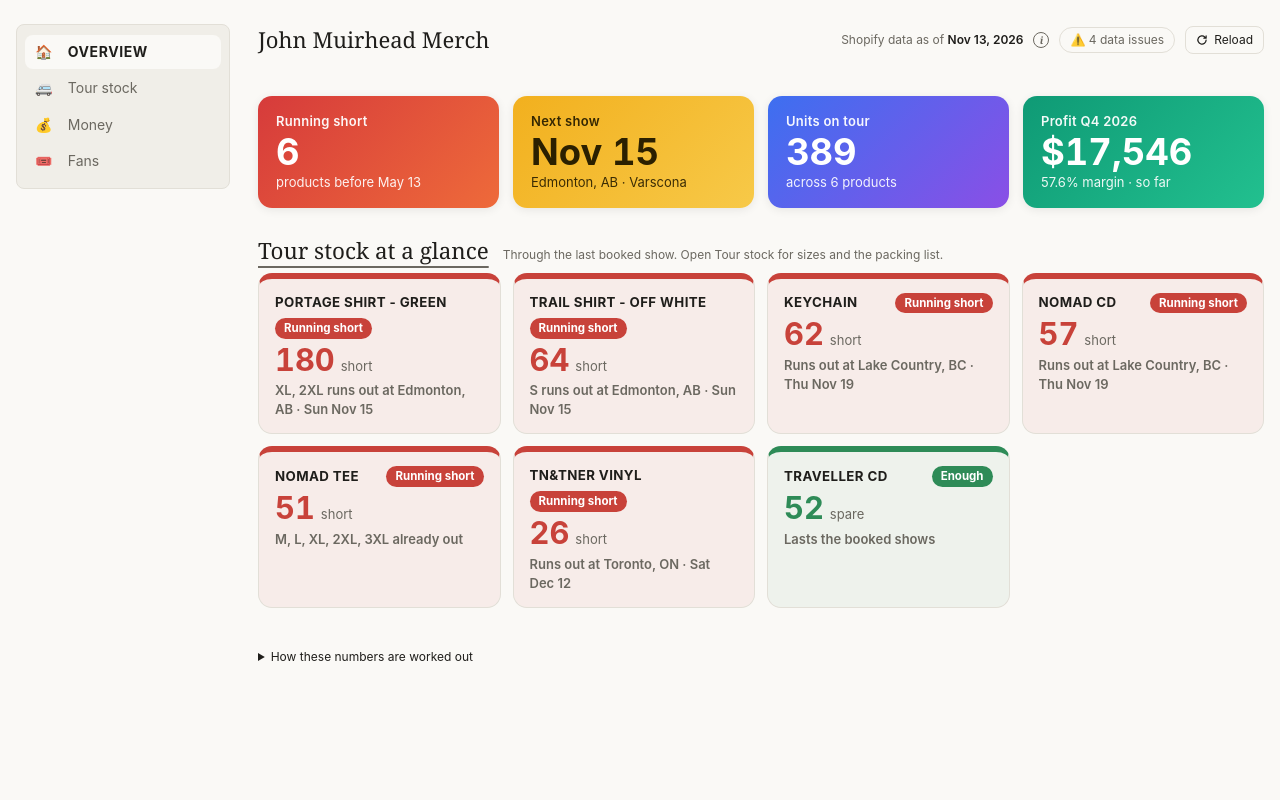
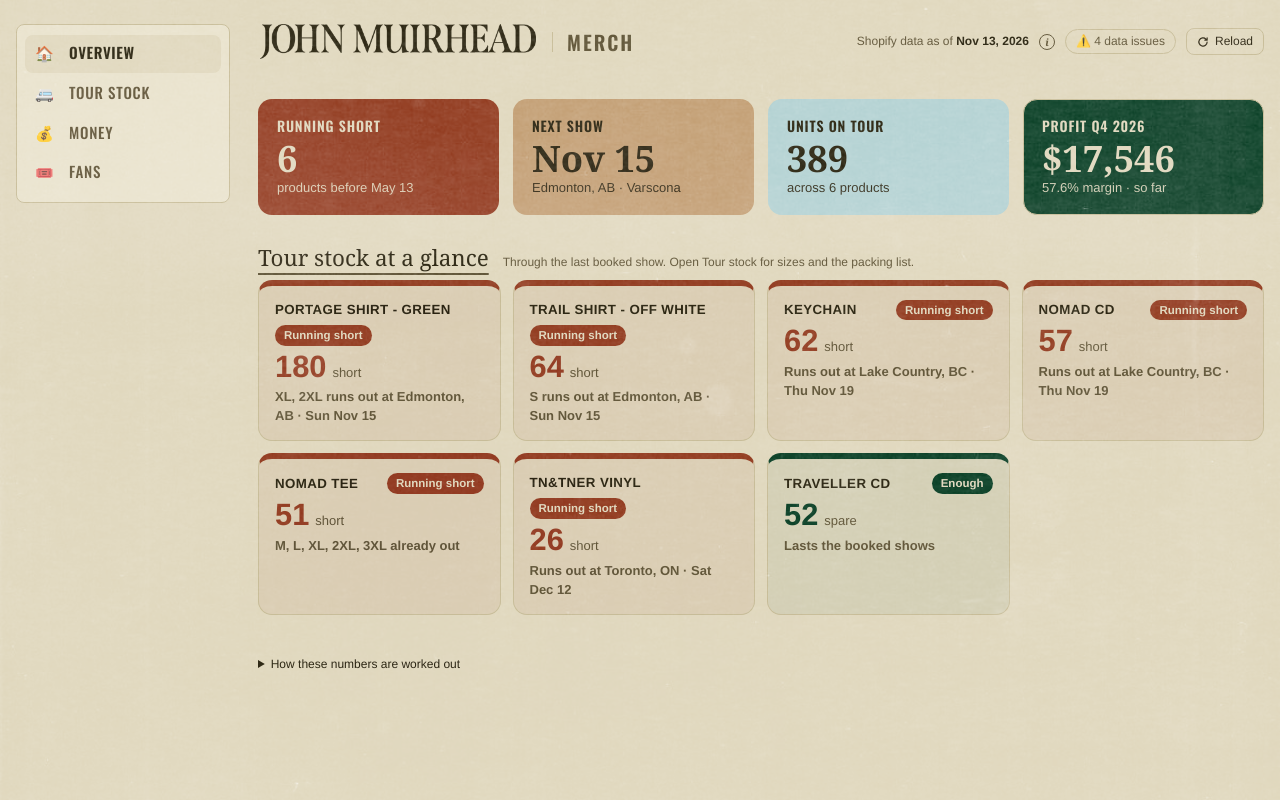
Before and after one commit to HQRECORDS/WEBSITE1, a plain HTML site: page jmmerch-dashboard/index.html in a window 1280 px wide. Drawn offline with nearby package versions, Linux system fonts and the light colour scheme.

Commit message:
Dashboard: restyle in John Muirhead "The Nomad" design system (#5)
- Beige/Brown primary pair as the light/dark themes, earth-tone
  secondaries (cardboard, pickup blue, pond green, chestnut) for KPI
  tiles and charts; status colors kept in earth tones and checked for
  4.5:1 text contrast in both themes.
- Flat KPI tiles instead of bright gradients.
- "JOHN MUIRHEAD" inline wordmark in the header (follows the theme ink).
- Paper-grit texture over the page at Screen, as the guidelines ask.
- Type: brand font stacks (Span Compressed -> Georgia, Acme Gothic ->
  Oswald, Helvetica) for headlines, accents and body.
- Chart colors now follow the theme (dash.colors use CSS variables);
  runtime.js changed, so index.html loads runtime.js?v=3.

Co-authored-by: Jordan Circosta <jordancircosta@mac.home>
Co-authored-by: Claude Opus 5.5 <noreply@anthropic.com>

```diff
--- a/jmmerch-dashboard/index.html
+++ b/jmmerch-dashboard/index.html
@@ -6,18 +6,34 @@
 <meta name="robots" content="noindex, nofollow">
 <title>John Muirhead Merch</title>
 <style>
+/* John Muirhead · The Nomad (design system "John Muirhead — The Nomad").
+   Beige theme is the default; Brown is the dark flip. */
 :root {
-  --font-anthropic-sans: -apple-system, BlinkMacSystemFont, "Segoe UI", Inter, Roboto, Helvetica, Arial, sans-serif;
-  --font-anthropic-serif: Georgia, "Times New Roman", serif;
-  --color-bg: #faf9f6;
-  --color-panel: #f0eee8;
-  --color-fg: #1f1e1b;
-  --color-fg-muted: #6b6860;
-  --color-border-line: #e2dfd7;
-  --color-accent: #3b6fd8;
-  --color-ok: #2e8b57;
-  --color-warn: #c98a12;
-  --color-bad: #c8423a;
+  --font-anthropic-sans: "Helvetica Neue", Helvetica, Arial, sans-serif;
+  --font-anthropic-serif: "Span Compressed", Georgia, "Times New Roman", serif;
+  --font-nomad-accent: "Acme Gothic Condensed", "Oswald", "Arial Narrow", sans-serif;
+  --nomad-beige: #dfd6bb;
+  --nomad-brown: #221a06;
+  --nomad-cardboard: #c19b6f;
+  --nomad-pickup-blue: #b1d0d1;
+  --nomad-pond-green: #02381e;
+  --nomad-chestnut: #604920;
+  --nomad-rust: #8f3418;
+  --color-bg: #dfd6bb;
+  --color-panel: #e8e1ca;
+  --color-fg: #221a06;
+  --color-fg-muted: #5a4d2f;
+  --color-border-line: #c5b993;
+  --color-accent: #604920;
+  --color-ok: #02381e;
+  --color-warn: #7a5410;
+  --color-bad: #8f3418;
+  --chart-1: #02381e;
+  --chart-2: #604920;
+  --chart-3: #c19b6f;
+  --chart-4: #6f9798;
+  --chart-5: #8f3418;
+  --chart-6: #9a8b62;
   --cds-font-size-caption: 12px;
   --cds-font-size-body: 14px;
   --cds-font-size-title: 22px;
@@ -29,39 +45,48 @@
   --cds-gap-xl: 28px;
   --cds-pad-md: 12px;
   --cds-pad-lg: 20px;
-  --cds-border: #e2dfd7;
-  --cds-text-secondary: #6b6860;
-  --cds-surface-popover: #ffffff;
-  --cds-shadow-popover: 0 4px 16px rgba(0, 0, 0, .12);
-  --cds-chart-axis: #8d897f;
-  --cds-chart-grid: #e8e5de;
-  --cds-chart-muted: #b9b5ab;
+  --cds-border: #c5b993;
+  --cds-text-secondary: #5a4d2f;
+  --cds-surface-popover: #ece6d4;
+  --cds-shadow-popover: 0 4px 16px rgba(34, 26, 6, .18);
+  --cds-chart-axis: #7d7050;
+  --cds-chart-grid: #cdc2a0;
+  --cds-chart-muted: #a89a74;
   color-scheme: light;
 }
 @media (prefers-color-scheme: dark) {
   :root:not([data-theme="light"]) {
-    --color-bg: #1c1b19;
-    --color-panel: #2a2926;
-    --color-fg: #ecebe6;
-    --color-fg-muted: #a19d94;
-    --color-border-line: #3a3834;
-    --color-ok: #4cb37a;
-    --color-warn: #e0a83a;
-    --color-bad: #e06a60;
-    --cds-border: #3a3834;
-    --cds-text-secondary: #a19d94;
-    --cds-surface-popover: #2a2926;
+    --color-bg: #221a06;
+    --color-panel: #2e2510;
+    --color-fg: #dfd6bb;
+    --color-fg-muted: #a99c7b;
+    --color-border-line: #4a3d1f;
+    --color-accent: #c19b6f;
+    --color-ok: #8fb98a;
+    --color-warn: #d4aa72;
+    --color-bad: #e08a65;
+    --chart-1: #b1d0d1;
+    --chart-2: #c19b6f;
+    --chart-3: #8a6a3c;
+    --chart-4: #8fb98a;
+    --chart-5: #e08a65;
+    --chart-6: #a99c7b;
+    --cds-border: #4a3d1f;
+    --cds-text-secondary: #a99c7b;
+    --cds-surface-popover: #2e2510;
     --cds-shadow-popover: 0 4px 16px rgba(0, 0, 0, .5);
-    --cds-chart-axis: #8d897f;
-    --cds-chart-grid: #34322e;
-    --cds-chart-muted: #5c5952;
+    --cds-chart-axis: #8f8262;
+    --cds-chart-grid: #3a2f16;
+    --cds-chart-muted: #6b5d3c;
     color-scheme: dark;
   }
 }
 :root[data-theme="dark"] {
-  --color-bg: #1c1b19; --color-panel: #2a2926; --color-fg: #ecebe6; --color-fg-muted: #a19d94; --color-border-line: #3a3834;
-  --color-ok: #4cb37a; --color-warn: #e0a83a; --color-bad: #e06a60; --cds-border: #3a3834; --cds-text-secondary: #a19d94;
-  --cds-surface-popover: #2a2926; --cds-shadow-popover: 0 4px 16px rgba(0, 0, 0, .5); --cds-chart-grid: #34322e; --cds-chart-muted: #5c5952;
+  --color-bg: #221a06; --color-panel: #2e2510; --color-fg: #dfd6bb; --color-fg-muted: #a99c7b; --color-border-line: #4a3d1f; --color-accent: #c19b6f;
+  --color-ok: #8fb98a; --color-warn: #d4aa72; --color-bad: #e08a65;
+  --chart-1: #b1d0d1; --chart-2: #c19b6f; --chart-3: #8a6a3c; --chart-4: #8fb98a; --chart-5: #e08a65; --chart-6: #a99c7b;
+  --cds-border: #4a3d1f; --cds-text-secondary: #a99c7b; --cds-surface-popover: #2e2510; --cds-shadow-popover: 0 4px 16px rgba(0, 0, 0, .5);
+  --cds-chart-axis: #8f8262; --cds-chart-grid: #3a2f16; --cds-chart-muted: #6b5d3c;
   color-scheme: dark;
 }
 html, body { margin: 0; background: var(--color-bg); color: var(--color-fg); font-family: var(--font-anthropic-sans); font-size: var(--cds-font-size-body); line-height: 1.45; }
@@ -69,8 +94,11 @@ html, body { margin: 0; background: var(--color-bg); color: var(--color-fg); fon
 .dash-select { font: inherit; color: var(--color-fg); background: var(--color-bg); border: 1px solid var(--color-border-line); border-radius: var(--cds-radius); padding: 5px 8px; }
 .dash-boot { color: var(--color-fg-muted); padding: 40px 0; text-align: center; }
 </style>
+<link rel="preconnect" href="https://fonts.googleapis.com">
+<link rel="preconnect" href="https://fonts.gstatic.com" crossorigin>
+<link rel="stylesheet" href="https://fonts.googleapis.com/css2?family=Oswald:wght@500;600&display=swap">
 <script src="https://cdnjs.cloudflare.com/ajax/libs/d3/7.9.0/d3.min.js"></script>
-<script src="runtime.js?v=2" defer></script>
+<script src="runtime.js?v=3" defer></script>
 </head>
 <body>
 <div id="dash-root"><p class="dash-boot">Loading dashboard…</p></div>
--- a/jmmerch-dashboard/page-css-1.css
+++ b/jmmerch-dashboard/page-css-1.css
@@ -6,7 +6,7 @@
 /* Sidebar */
 .jm-side { position: sticky; top: var(--cds-gap-md); }
 .jm-nav { display: flex; flex-direction: column; gap: 2px; margin: 0; padding: 0; list-style: none; }
-.jm-nav a { display: flex; justify-content: space-between; align-items: baseline; gap: 8px; padding: 7px 10px; border-radius: var(--cds-radius); color: var(--color-fg-muted); text-decoration: none; font-size: var(--cds-font-size-body); }
+.jm-nav a { display: flex; justify-content: space-between; align-items: baseline; gap: 8px; padding: 7px 10px; border-radius: var(--cds-radius); color: var(--color-fg-muted); text-decoration: none; font-family: var(--font-nomad-accent); font-size: 15px; font-weight: 500; letter-spacing: .05em; text-transform: uppercase; }
 .jm-nav a:hover { color: var(--color-fg); background: var(--color-panel); }
 .jm-nav a:focus-visible { outline: 2px solid var(--color-fg-muted); outline-offset: 1px; }
 .jm-nav a.is-active { color: var(--color-fg); background: var(--color-panel); font-weight: var(--cds-font-weight-medium); }
@@ -19,6 +19,9 @@
 .jm-head { display: flex; flex-direction: column; gap: var(--cds-gap-sm); }
 .jm-titlerow { display: flex; flex-wrap: wrap; align-items: center; justify-content: space-between; gap: var(--cds-gap-sm) var(--cds-gap-md); }
 .jm-head h1 { font-family: var(--font-anthropic-serif); font-weight: 400; font-size: var(--cds-font-size-title); margin: 0; }
+.jm-brand { display: flex; align-items: center; gap: 14px; }
+.jm-wordmark { display: block; width: 280px; max-width: 60vw; aspect-ratio: 900 / 114; background: var(--color-fg); -webkit-mask: url(brand/wordmark-inline.png) center / contain no-repeat; mask: url(brand/wordmark-inline.png) center / contain no-repeat; }
+.jm-brand-sub { font-family: var(--font-nomad-accent); font-weight: 600; font-size: 20px; line-height: 1; letter-spacing: .1em; text-transform: uppercase; color: var(--color-fg-muted); padding-left: 14px; border-left: 1px solid var(--color-border-line); }
 .jm-sync { display: flex; align-items: center; gap: 10px; font-size: var(--cds-font-size-caption); color: var(--color-fg-muted); }
 .jm-sync b { color: var(--color-fg); font-weight: var(--cds-font-weight-medium); }
 .jm-lede { margin: 0; font-size: 1.05rem; line-height: 1.5; max-width: 68ch; }
@@ -81,9 +84,9 @@ a.jm-tile:hover { border-color: var(--color-fg-muted); }
 .jm-ts-row.ok { border-left-color: var(--color-ok); background: color-mix(in srgb, var(--color-ok) 6%, var(--color-bg)); }
 .jm-ts-row .ts-head { display: flex; flex-wrap: wrap; align-items: center; gap: 8px 12px; }
 .jm-ts-row .ts-name { margin: 0; font-size: 1.05rem; font-weight: 700; text-transform: uppercase; letter-spacing: .03em; }
-.jm-ts-row .ts-pill { font-size: 12.5px; font-weight: 700; padding: 3px 10px; border-radius: 999px; color: #fff; }
+.jm-ts-row .ts-pill { font-size: 12.5px; font-weight: 700; padding: 3px 10px; border-radius: 999px; color: var(--color-bg); }
 .jm-ts-row .ts-pill.bad { background: var(--color-bad); }
-.jm-ts-row .ts-pill.warn { background: var(--color-warn); color: #2b2000; }
+.jm-ts-row .ts-pill.warn { background: var(--color-warn); color: var(--color-bg); }
 .jm-ts-row .ts-pill.ok { background: var(--color-ok); }
 .jm-ts-row .ts-chart { margin-left: auto; }
 .jm-ts-row .ts-nums { display: flex; flex-wrap: wrap; align-items: flex-end; gap: 6px 36px; }
@@ -120,8 +123,8 @@ a.jm-tile:hover { border-color: var(--color-fg-muted); }
 .jm-ov-card.ok { border-top-color: var(--color-ok); background: color-mix(in srgb, var(--color-ok) 6%, var(--color-bg)); }
 .jm-ov-card .ov-top { display: flex; flex-wrap: wrap; align-items: center; justify-content: space-between; gap: 6px; }
 .jm-ov-card .ov-name { font-weight: 700; text-transform: uppercase; letter-spacing: .03em; font-size: .95rem; }
-.jm-ov-card .ts-pill { font-size: 11.5px; font-weight: 700; padding: 2px 9px; border-radius: 999px; color: #fff; }
-.jm-ov-card .ts-pill.bad { background: var(--color-bad); } .jm-ov-card .ts-pill.warn { background: var(--color-warn); color: #2b2000; } .jm-ov-card .ts-pill.ok { background: var(--color-ok); }
+.jm-ov-card .ts-pill { font-size: 11.5px; font-weight: 700; padding: 2px 9px; border-radius: 999px; color: var(--color-bg); }
+.jm-ov-card .ts-pill.bad { background: var(--color-bad); } .jm-ov-card .ts-pill.warn { background: var(--color-warn); color: var(--color-bg); } .jm-ov-card .ts-pill.ok { background: var(--color-ok); }
 .jm-ov-card .ov-big { display: flex; align-items: baseline; gap: 6px; }
 .jm-ov-card .ov-big b { font-size: 2.2rem; line-height: 1; font-weight: 700; font-variant-numeric: tabular-nums; }
 .jm-ov-card.bad .ov-big b { color: var(--color-bad); } .jm-ov-card.warn .ov-big b { color: var(--color-warn); } .jm-ov-card.ok .ov-big b { color: var(--color-ok); }
@@ -133,14 +136,14 @@ a.jm-tile:hover { border-color: var(--color-fg-muted); }
 .jm-pack-table td.bad { color: var(--color-bad); font-weight: 700; }
 .jm-pack-table tr.cont td { border-top: 0; }
 .jm-kpis4 { display: grid; grid-template-columns: repeat(auto-fit, minmax(190px, 1fr)); gap: 14px; }
-.jm-k { display: flex; flex-direction: column; gap: 2px; padding: 16px 18px; border-radius: 14px; color: #fff; text-decoration: none; box-shadow: 0 2px 10px rgba(0,0,0,.08); }
-.jm-k .lbl { font-size: 13px; font-weight: 600; letter-spacing: .02em; opacity: .95; }
-.jm-k b { font-size: 2.6rem; line-height: 1.05; font-weight: 700; font-variant-numeric: tabular-nums; }
+.jm-k { display: flex; flex-direction: column; gap: 2px; padding: 16px 18px; border-radius: 14px; color: var(--nomad-beige); text-decoration: none; border: 1px solid transparent; }
+.jm-k .lbl { font-family: var(--font-nomad-accent); font-size: 14px; font-weight: 600; letter-spacing: .06em; text-transform: uppercase; }
+.jm-k b { font-family: var(--font-anthropic-serif); font-size: 2.6rem; line-height: 1.05; font-weight: 600; font-variant-numeric: tabular-nums; }
 .jm-k small { font-size: 13px; opacity: .92; }
-.jm-k-red { background: linear-gradient(135deg, #d63b3b, #ee6a3a); }
-.jm-k-amber { background: linear-gradient(135deg, #f2b01e, #f7c948); color: #2b2000; }
-.jm-k-blue { background: linear-gradient(135deg, #3d6ff0, #8a4fe6); }
-.jm-k-green { background: linear-gradient(135deg, #0f9a75, #22c08f); }
+.jm-k-red { background: var(--nomad-rust); }
+.jm-k-amber { background: var(--nomad-cardboard); color: var(--nomad-brown); }
+.jm-k-blue { background: var(--nomad-pickup-blue); color: var(--nomad-brown); }
+.jm-k-green { background: var(--nomad-pond-green); border-color: var(--color-border-line); }
 .jm-k:hover { filter: brightness(1.05); }
 .jm-ovhead { display: flex; flex-wrap: wrap; align-items: baseline; gap: 6px 14px; margin-top: 22px; }
 .jm-ovhead .jm-h { margin: 0; }
--- a/jmmerch-dashboard/page-css-2.css
+++ b/jmmerch-dashboard/page-css-2.css
@@ -118,3 +118,8 @@
   .jm-nav a { white-space: nowrap; }
   .jm-navgroup, .jm-navsep { display: none; }
 }
+
+/* The Nomad paper grit: a dark card scan laid over everything at Screen, 100% (brand guidelines). */
+.jm-grit { position: fixed; inset: 0; background: url(brand/paper-grit.jpg) center / cover no-repeat; mix-blend-mode: screen; pointer-events: none; z-index: 1000; }
+.jm-pindiv, .jm-ts-pack summary { font-family: var(--font-nomad-accent); letter-spacing: .06em; }
+@container (max-width: 560px) { .jm-wordmark { width: 200px; } .jm-brand-sub { font-size: 16px; } }
--- a/jmmerch-dashboard/page-s5-3.js
+++ b/jmmerch-dashboard/page-s5-3.js
@@ -191,7 +191,7 @@ dash.draw('sizes-table', (el) => {
       const r = g.cells.get(z); const td = document.createElement('td'); const c = document.createElement('span'); c.className = 'c';
       if (r) {
         c.textContent = S.sizeShow === 'pct' ? Math.round(r.pct) + '%' : String(r.units);
-        c.style.background = 'color-mix(in srgb, ' + dash.colors[0] + ' ' + Math.min(70, Math.round(r.pct * 1.6)) + '%, transparent)';
+        c.style.background = 'color-mix(in srgb, ' + dash.colors[2] + ' ' + Math.min(70, Math.round(r.pct * 1.6)) + '%, transparent)';
         c.setAttribute('data-source', 'size_mix'); c.setAttribute('data-field', S.sizeShow === 'pct' ? 'pct' : 'units'); c.setAttribute('data-where', 'key=' + encodeURIComponent(r.key));
         c.addEventListener('mousemove', (ev) => tip.show(ev, [g.group + ' · ' + z, (g.cls === 'road' ? 'Carrying ' : 'Sold ') + r.units + ' of ' + r.total + ' (' + r.pct + '%)']));
         c.addEventListener('mouseleave', () => tip.hide());
--- a/jmmerch-dashboard/page.html
+++ b/jmmerch-dashboard/page.html
@@ -2,6 +2,7 @@
 <style data-src="page-css-1.css page-css-2.css"></style>
 
 <div class="jm-wrap">
+<div class="jm-grit" aria-hidden="true"></div>
 <div class="jm-layout">
 <aside class="jm-side" aria-label="Dashboard sections">
   <ul class="jm-nav">
@@ -15,7 +16,7 @@
 <div class="jm">
   <header class="jm-head" id="top">
     <div class="jm-titlerow">
-      <h1>John Muirhead Merch</h1>
+      <h1 class="jm-brand"><span class="jm-wordmark" role="img" aria-label="John Muirhead"></span><span class="jm-brand-sub">Merch</span></h1>
       <div class="jm-sync">
         <span>Shopify data as of <b data-draw="synced" data-source="summary" data-field="value" data-where="metric=last_synced">—</b></span>
         <span class="jm-info"><button type="button" class="jm-info-btn" aria-label="About the data" aria-describedby="i-sync">i</button><span role="tooltip" id="i-sync" class="jm-info-tip right"><b>How data gets here</b><br>Shopify → Notion syncs automatically every 2 hours on GitHub (the "Shopify to Notion" workflow), and the dashboard data refreshes right after. To sync sooner, open <b>Actions</b> in the WEBSITE1 repo on GitHub, pick "Shopify to Notion" and choose <b>Run workflow</b>.<br><br><b>Reload</b> picks up the newest numbers after a sync.<br><br>All money is in Canadian dollars. Data loaded <span data-draw="loaded-at">—</span>.</span></span>
--- a/jmmerch-dashboard/runtime.js
+++ b/jmmerch-dashboard/runtime.js
@@ -170,7 +170,8 @@
       if (spec === undefined) { if (started) drawAll(name); return; }
       draws[name] = typeof spec === 'function' ? { fn: spec } : spec;
     },
-    colors: ['#3b6fd8', '#d9822b', '#2a9d8f', '#c2459b', '#7a5bd6', '#8a9a2b', '#d1495b', '#4a90a4'],
+    // Chart colors follow the page theme (set as --chart-1 … --chart-6 in index.html).
+    colors: ['var(--chart-1)', 'var(--chart-2)', 'var(--chart-3)', 'var(--chart-4)', 'var(--chart-5)', 'var(--chart-6)'],
     refresh(id) { if (DATASETS.includes(id)) load(id); },
     setLink(name) { try { history.pushState(null, '', '#' + name); } catch (e) { location.hash = name; } },
     params() { return Object.assign({}, params); },
```
Also changed, not shown: jmmerch-dashboard/brand/paper-grit.jpg (added), jmmerch-dashboard/brand/wordmark-inline.png (added).
